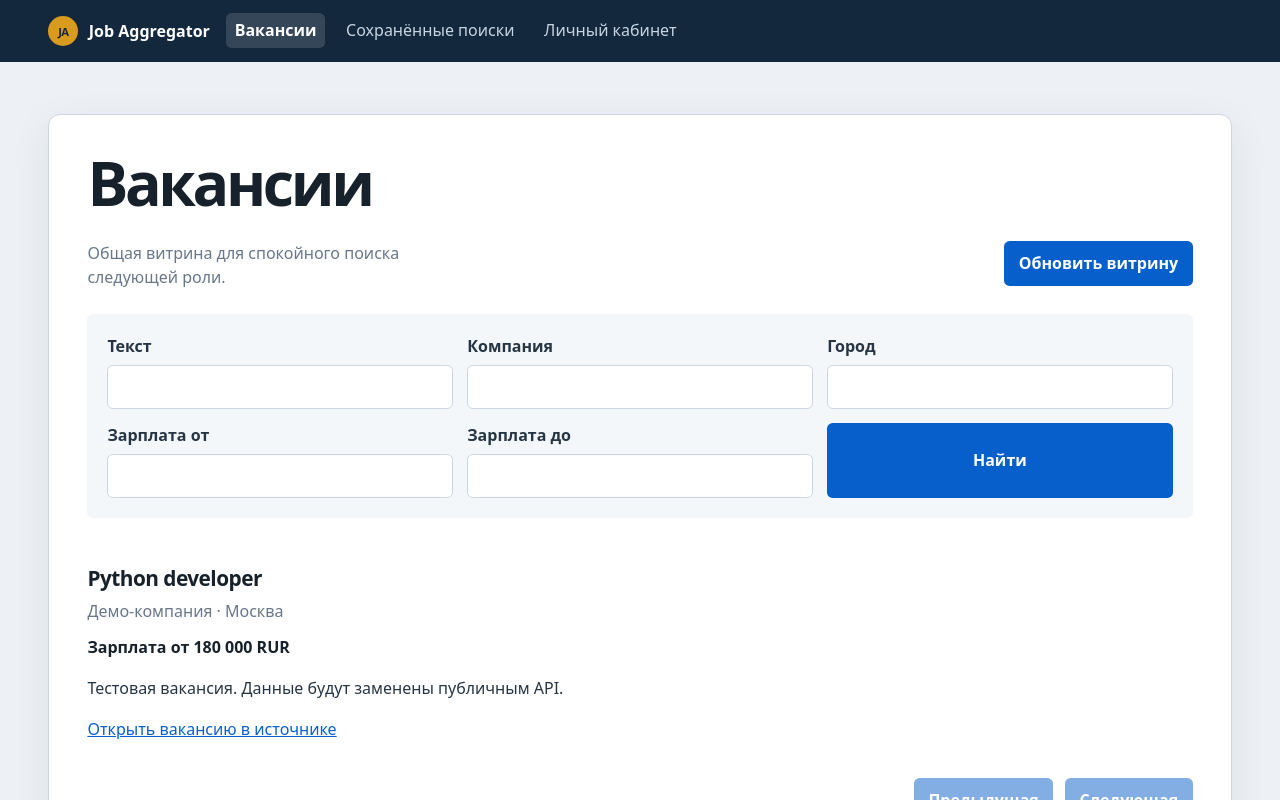
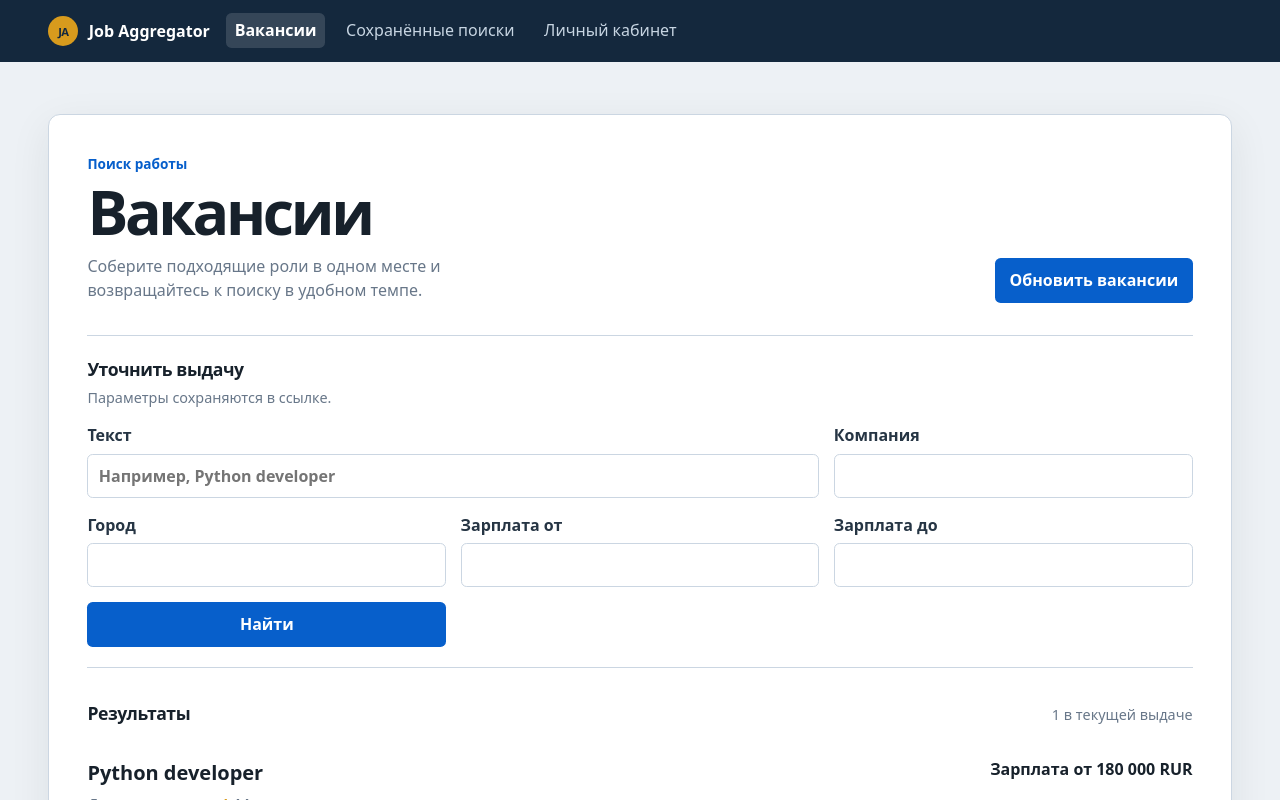
Before and after one commit to StormHuracan/job-aggregator, a Vue app in the folder frontend/: page /vacancies in a window 1280 px wide. Shown: the top 800 px of the page. Built offline with nearby package versions, Linux system fonts and the light colour scheme; no server answers.

Commit message:
(feat): Обновлен пользовательский интерфейс frontend

```diff
--- a/frontend/src/components/SavedSearchForm.vue
+++ b/frontend/src/components/SavedSearchForm.vue
@@ -1,2 +1,31 @@
-<template><form @submit.prevent="submit"><label>Название <input v-model.trim="name" /></label><p v-if="nameError" role="alert">{{ nameError }}</p><label>Текст поиска <input v-model.trim="text" /></label><p v-if="textError" role="alert">{{ textError }}</p><label>Регион <input v-model.trim="area" /></label><button type="submit">Сохранить поиск</button></form></template>
-<script setup lang="ts">import { ref } from "vue"; const emit=defineEmits<{create:[{name:string;text:string;area:string|null}]}>(); const name=ref("");const text=ref("");const area=ref("");const nameError=ref("");const textError=ref("");function submit(){nameError.value=name.value?"":"Укажите название";textError.value=text.value?"":"Укажите текст поиска";if(!nameError.value&&!textError.value)emit("create",{name:name.value,text:text.value,area:area.value||null});}</script>
+<template>
+  <form @submit.prevent="submit">
+    <label>Название<input v-model.trim="name" /></label>
+    <p v-if="nameError" role="alert">{{ nameError }}</p>
+    <label>Текст поиска<input v-model.trim="text" /></label>
+    <p v-if="textError" role="alert">{{ textError }}</p>
+    <label>Регион<input v-model.trim="area" /></label>
+    <button type="submit">Сохранить поиск</button>
+  </form>
+</template>
+<script setup lang="ts">
+import { ref } from "vue";
+
+const emit = defineEmits<{ create: [{ name: string; text: string; area: string | null }] }>();
+const name = ref("");
+const text = ref("");
+const area = ref("");
+const nameError = ref("");
+const textError = ref("");
+
+function submit(): void {
+  nameError.value = name.value ? "" : "Укажите название";
+  textError.value = text.value ? "" : "Укажите текст поиска";
+  if (!nameError.value && !textError.value) emit("create", { name: name.value, text: text.value, area: area.value || null });
+}
+</script>
+<style scoped>
+label { display: grid; gap: var(--space-2); }
+input { min-width: 0; width: 100%; }
+p[role="alert"] { color: var(--color-danger); font-size: 0.9rem; margin: calc(var(--space-2) * -1) 0 0; }
+</style>
--- a/frontend/src/components/SavedSearchList.vue
+++ b/frontend/src/components/SavedSearchList.vue
@@ -1,2 +1,5 @@
-<template><section aria-label="Сохранённые поиски"><p v-if="searches.length === 0">Сохранённых поисков пока нет.</p><ul v-else><li v-for="search in searches" :key="search.id"><strong>{{ search.name }}</strong> — {{ search.text }} <label><input :checked="search.is_enabled" type="checkbox" @change="emit('toggle', search.id, !search.is_enabled)" /> Включён</label></li></ul></section></template>
+<template><section aria-label="Сохранённые поиски"><p v-if="searches.length === 0" class="empty-state">Сохранённых поисков пока нет. Создайте первый слева.</p><ul v-else><li v-for="search in searches" :key="search.id"><div><strong>{{ search.name }}</strong><p>{{ search.text }}<span v-if="search.area"> · {{ search.area }}</span></p></div><label class="switch"><input :checked="search.is_enabled" type="checkbox" @change="emit('toggle', search.id, !search.is_enabled)" /><span>Включён</span></label></li></ul></section></template>
 <script setup lang="ts">import type { SavedSearch } from "../api/saved-searches";defineProps<{searches:SavedSearch[]}>();const emit=defineEmits<{toggle:[id:number,enabled:boolean]}>();</script>
+<style scoped>
+ul { list-style: none; margin: 0; padding: 0; } li { align-items: center; border-bottom: 1px solid var(--color-border); display: flex; gap: var(--space-4); justify-content: space-between; padding: var(--space-4) 0; } strong { color: var(--color-ink); } p { color: var(--color-muted); margin: var(--space-1) 0 0; }.switch { align-items: center; display: inline-flex; flex: none; gap: var(--space-2); white-space: nowrap; }.switch input { accent-color: var(--color-link); }.empty-state { color: var(--color-muted); margin: var(--space-4) 0; } @media (max-width: 28rem) { li { align-items: start; flex-direction: column; } }
+</style>
--- a/frontend/src/components/VacancyCard.vue
+++ b/frontend/src/components/VacancyCard.vue
@@ -1,10 +1,11 @@
 <template>
   <article class="card">
-    <h2>{{ vacancy.title }}</h2>
-    <p class="meta">{{ vacancy.company_name ?? "Компания не указана" }} · {{ vacancy.area_name ?? "Город не указан" }}</p>
-    <p class="salary">{{ salary }}</p>
-    <p v-if="vacancy.description" class="description">{{ vacancy.description }}</p>
-    <a :href="vacancy.source_url" rel="noopener noreferrer" target="_blank">Открыть вакансию в источнике</a>
+    <div class="vacancy-main">
+      <h3>{{ vacancy.title }}</h3>
+      <p class="meta">{{ vacancy.company_name ?? "Компания не указана" }} <span aria-hidden="true">/</span> {{ vacancy.area_name ?? "Город не указан" }}</p>
+      <p v-if="vacancy.description" class="description">{{ vacancy.description }}</p>
+    </div>
+    <div class="vacancy-aside"><p class="salary">{{ salary }}</p><a :href="vacancy.source_url" rel="noopener noreferrer" target="_blank">В источник</a></div>
   </article>
 </template>
 
@@ -19,10 +20,14 @@ const salary = computed(() => {
 });
 </script>
 <style scoped>
-.card { border-top: 1px solid var(--color-border); padding: 1.25rem 0; }
+.card { border-top: 1px solid var(--color-border); display: grid; gap: var(--space-6); grid-template-columns: minmax(0, 1fr) minmax(11rem, 0.36fr); padding: 1.35rem 0; }
 .card:first-of-type { border-top: 0; }
-.card h2 { font-size: 1.3rem; margin: 0 0 0.3rem; }
+.card h3 { color: var(--color-ink); font-size: 1.25rem; margin: 0 0 0.3rem; }
 .meta { color: var(--color-muted); margin: 0; }
+.meta span { color: var(--color-amber); font-weight: 800; padding-inline: var(--space-1); }
 .salary { color: var(--color-ink); font-weight: 750; margin: 0.7rem 0; }
-.description { max-width: 65ch; }
+.description { color: var(--color-text); margin: var(--space-3) 0 0; max-width: 65ch; }
+.vacancy-aside { align-self: start; text-align: right; }
+.vacancy-aside .salary { margin: 0 0 var(--space-3); }
+@media (max-width: 42rem) { .card { grid-template-columns: 1fr; } .vacancy-aside { text-align: left; } }
 </style>
--- a/frontend/src/views/VacanciesView.vue
+++ b/frontend/src/views/VacanciesView.vue
@@ -1,18 +1,26 @@
 <template>
-  <section>
-    <h1>Вакансии</h1>
-    <div class="page-intro"><p>Общая витрина для спокойного поиска следующей роли.</p><button :disabled="collectionRunning" type="button" @click="runCollection">{{ collectionRunning ? "Сбор выполняется…" : "Обновить витрину" }}</button></div>
-    <p v-if="collectionMessage" role="status">{{ collectionMessage }}</p>
+  <section class="vacancies-page">
+    <div class="page-heading">
+      <div>
+        <p class="page-kicker">Поиск работы</p>
+        <h1>Вакансии</h1>
+        <p class="page-intro">Соберите подходящие роли в одном месте и возвращайтесь к поиску в удобном темпе.</p>
+      </div>
+      <button :disabled="collectionRunning" type="button" @click="runCollection">{{ collectionRunning ? "Обновляем витрину…" : "Обновить вакансии" }}</button>
+    </div>
+    <p v-if="collectionMessage" class="collection-status" role="status">{{ collectionMessage }}</p>
     <form class="filters" @submit.prevent="applyFilters">
-      <label>Текст <input v-model="text" /></label>
+      <div class="filters-heading"><h2>Уточнить выдачу</h2><p>Параметры сохраняются в ссылке.</p></div>
+      <label class="wide-field">Текст <input v-model="text" placeholder="Например, Python developer" /></label>
       <label>Компания <input v-model="company" /></label>
       <label>Город <input v-model="area" /></label>
       <label>Зарплата от <input v-model.number="salaryFrom" min="0" type="number" /></label>
       <label>Зарплата до <input v-model.number="salaryTo" min="0" type="number" /></label>
       <button type="submit">Найти</button>
     </form>
-    <VacancyCard v-for="vacancy in filteredVacancies" :key="vacancy.id" :vacancy="vacancy" />
-    <p v-if="filteredVacancies.length === 0">Вакансии не найдены.</p>
+    <div class="results-heading"><h2>Результаты</h2><p>{{ filteredVacancies.length }} в текущей выдаче</p></div>
+    <div class="vacancy-list"><VacancyCard v-for="vacancy in filteredVacancies" :key="vacancy.id" :vacancy="vacancy" /></div>
+    <p v-if="filteredVacancies.length === 0" class="empty-result">Вакансии не найдены. Измените параметры поиска.</p>
     <nav aria-label="Пагинация" class="pagination"><button :disabled="offset === 0" type="button" @click="changePage(-1)">Предыдущая</button><button :disabled="filteredVacancies.length < limit" type="button" @click="changePage(1)">Следующая</button></nav>
   </section>
 </template>
@@ -58,10 +66,21 @@ async function runCollection(): Promise<void> {
 }
 </script>
 <style scoped>
-.page-intro { align-items: start; display: flex; gap: 1rem; justify-content: space-between; margin-bottom: 1.5rem; }
-.page-intro p { color: var(--color-muted); margin: 0; max-width: 38ch; }
-.filters { display: grid; gap: 0.9rem; grid-template-columns: repeat(3, minmax(0, 1fr)); margin: 1.5rem 0; padding: 1.25rem; background: #f4f7fa; border-radius: var(--radius-sm); }
+.page-heading { align-items: end; display: flex; gap: var(--space-6); justify-content: space-between; margin-bottom: var(--space-8); }
+.page-kicker { color: var(--color-link); font-size: 0.85rem; font-weight: 750; margin: 0 0 var(--space-2); }
+.page-heading h1 { margin-bottom: var(--space-3); }
+.page-intro { color: var(--color-muted); margin: 0; max-width: 48ch; }
+.page-heading button { flex: none; }
+.collection-status { background: #fff7e5; border-left: 0.25rem solid var(--color-amber); margin: -1rem 0 var(--space-6); padding: var(--space-3) var(--space-4); }
+.filters { border-block: 1px solid var(--color-border); display: grid; gap: 0.9rem; grid-template-columns: repeat(3, minmax(0, 1fr)); margin: 1.5rem 0; padding: 1.25rem 0; }
+.filters-heading { grid-column: 1 / -1; }
+.filters-heading h2, .results-heading h2 { font-size: 1.1rem; margin: 0; }
+.filters-heading p, .results-heading p { color: var(--color-muted); font-size: 0.9rem; margin: 0.2rem 0 0; }
+.wide-field { grid-column: span 2; }
 .filters label { display: grid; gap: 0.35rem; }
+.results-heading { align-items: baseline; display: flex; justify-content: space-between; margin: var(--space-8) 0 var(--space-2); }
+.vacancy-list { border-bottom: 1px solid var(--color-border); }
+.empty-result { color: var(--color-muted); padding: var(--space-8) 0; }
 .pagination { display: flex; gap: 0.75rem; justify-content: flex-end; margin-top: 1rem; }
-@media (max-width: 42rem) { .page-intro { flex-direction: column; } .filters { grid-template-columns: 1fr; } }
+@media (max-width: 42rem) { .page-heading { align-items: start; flex-direction: column; } .filters { grid-template-columns: 1fr; } .wide-field { grid-column: auto; } }
 </style>
```
Also changed, not shown: frontend/src/views/LoginView.vue (+10 -4 lines), frontend/src/views/SavedSearchesView.vue (+7 -4 lines).
